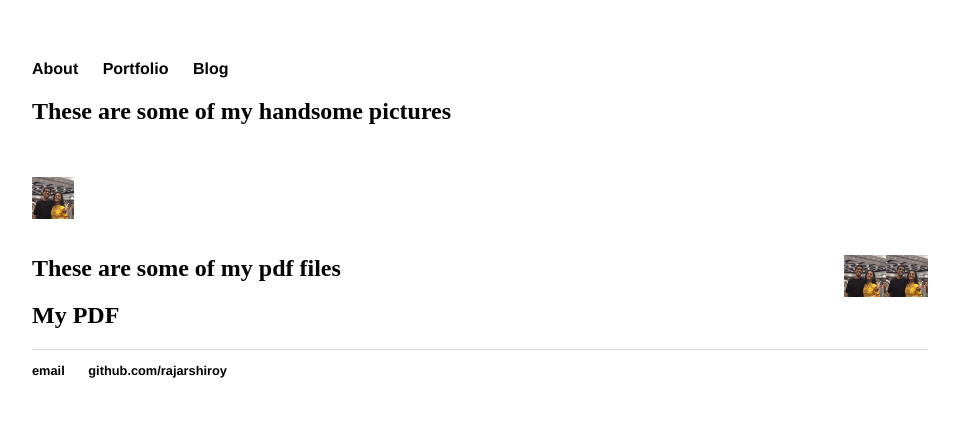
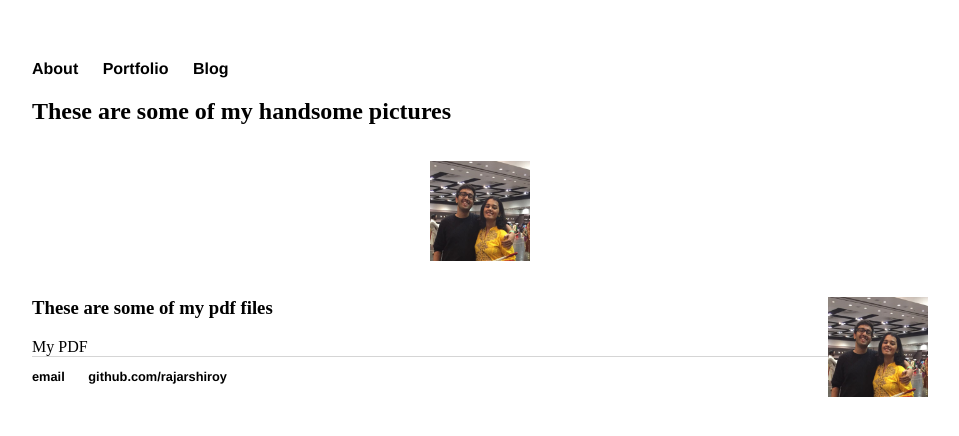
Before and after one commit to rajarshiroy/rajarshiroy.github.io, a Jekyll site: the page built from portfolio/index.html, in a window 1280 px wide. Shown: the top 436 px of the page, without its empty margins (160-1119 px from the left). Built offline with Jekyll 4.4.1, drawn with Linux system fonts in a browser that asks for light colours.

Commit message:
Small changes

```diff
--- a/portfolio/index.html
+++ b/portfolio/index.html
@@ -4,12 +4,11 @@ title: Portfolio
 ---
 <div class="blurb">
 	<h2>These are some of my handsome pictures<h2>
-	<p><img src="/public/rajarshi.jpg" alt="Rajarshi Picture" width="42" height="42" align="middle"></p>
-  <p><img src="/public/rajarshi.jpg" alt="Rajarshi Picture" width="42" height="42" align="right"></p>
-  <p><img src="/public/rajarshi.jpg" alt="Rajarshi Picture" width="42" height="42" align="right"></p>
+	<p><center><img src="/public/rajarshi.jpg" alt="Rajarshi Picture" width="100" height="100" align="middle"></center></p>
+  <p><img src="/public/rajarshi.jpg" alt="Rajarshi Picture" width="100" height="100" align="right"></p>
 </div>
 
 <div class="blurb">
-	<h2>These are some of my pdf files<h2>
+	<h3>These are some of my pdf files</h3>
 	<a href="/public/rajarshi.pdf">My PDF</a>
 </div>
```
